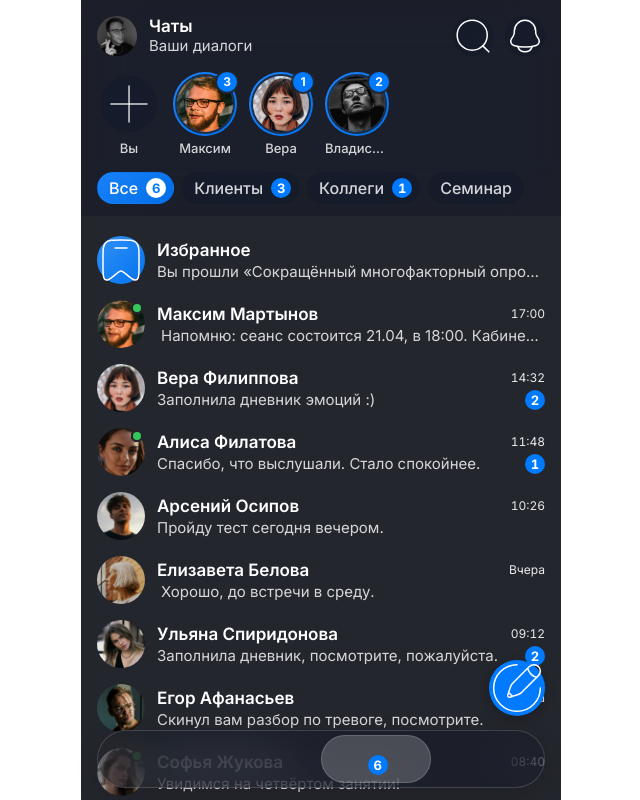
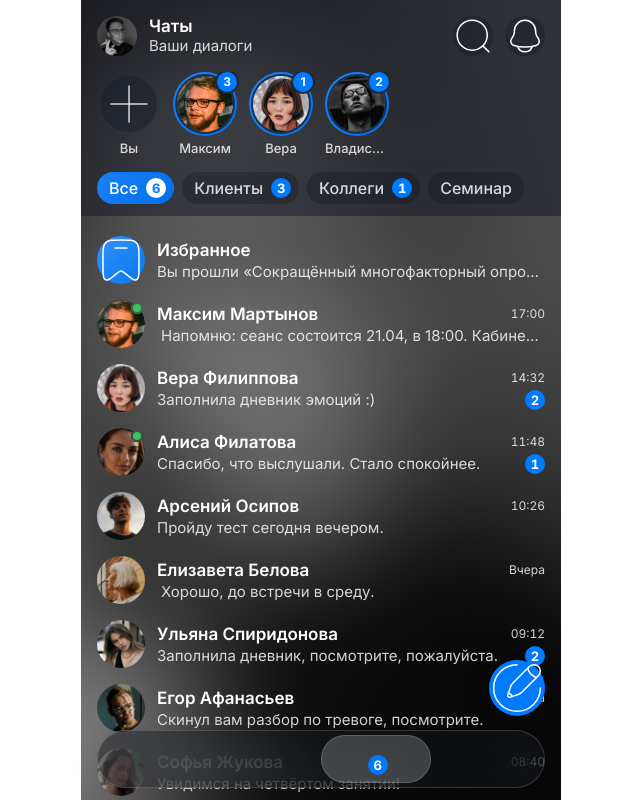
Before and after one commit to adamkronia-creator/Seans, a React (Vite) app: page / in a window 1280 px wide. Shown: the whole page, without its empty margins (319-959 px from the left). Built offline with nearby package versions, Linux system fonts and the light colour scheme.

Commit message:
Отменить изменение оформления списков в тёмной теме

```diff
--- a/src/components/ChatItem/ChatItem.css
+++ b/src/components/ChatItem/ChatItem.css
@@ -71,7 +71,7 @@
 /* Время — meta (12/16) */
 .chat-item .chat-item__time {
   flex-shrink: 0;
-  color: var(--work-list-meta, var(--text-secondary));
+  color: var(--text-secondary);
   font: var(--type-meta);
   font-weight: 400;
   font-variant-numeric: tabular-nums;
--- a/src/components/ChatTests/ChatTests.css
+++ b/src/components/ChatTests/ChatTests.css
@@ -125,7 +125,7 @@
 
 .chat .status-row__time {
   flex-shrink: 0;
-  color: var(--work-list-meta, var(--text-secondary));
+  color: var(--text-secondary);
   font: var(--type-meta);
   font-weight: 400;
   font-variant-numeric: tabular-nums;
@@ -188,7 +188,7 @@
 
 /* Сведения под описанием — мелкая строка; на узком экране переносится, а не обрезается (в ней дата и срок) */
 .status-row__facts {
-  color: var(--work-list-meta, var(--text-secondary));
+  color: var(--text-secondary);
   font: var(--type-caption);
   font-variant-numeric: tabular-nums;
   text-wrap: pretty;
--- a/src/pages/ChatPage/ChatPage.tsx
+++ b/src/pages/ChatPage/ChatPage.tsx
@@ -931,7 +931,7 @@ export function ChatPage({ chatId, onAppTabChange }: ChatPageProps) {
   };
 
   return (
-    <section className="chat" data-work-list={listing ? '' : undefined} data-pinned={pinShown ? '' : undefined}>
+    <section className="chat" data-pinned={pinShown ? '' : undefined}>
       <header className="chat__header">
         {selecting ? (
           <div key="select" className="chat__top chat__select">
--- a/src/styles/pm-chats.css
+++ b/src/styles/pm-chats.css
@@ -426,17 +426,6 @@ html:has([data-pm]) body {
   pointer-events: none;
 }
 
-/* Ровная подложка для рабочих списков с белым текстом. */
-:root[data-ink='light'] [data-pm] :is(.messages, .archive, .chat[data-work-list]) {
-  --work-list-background: #24262d;
-  --work-list-meta: #e9eaf0;
-}
-
-:root[data-ink='light'] [data-pm] :is(.messages, .archive, .chat[data-work-list])::before {
-  background: var(--work-list-background);
-  filter: none;
-}
-
 /* Подложка шапки — отдельный слой позади с размытием, а не на самой шапке: предок с backdrop-filter стал бы «корнем фона», и стеклянные
    кнопки и чипсы внутри видели бы сквозь него только саму шапку. Строки списка уходят под шапку размытыми */
 [data-pm] .chats-header {
```
